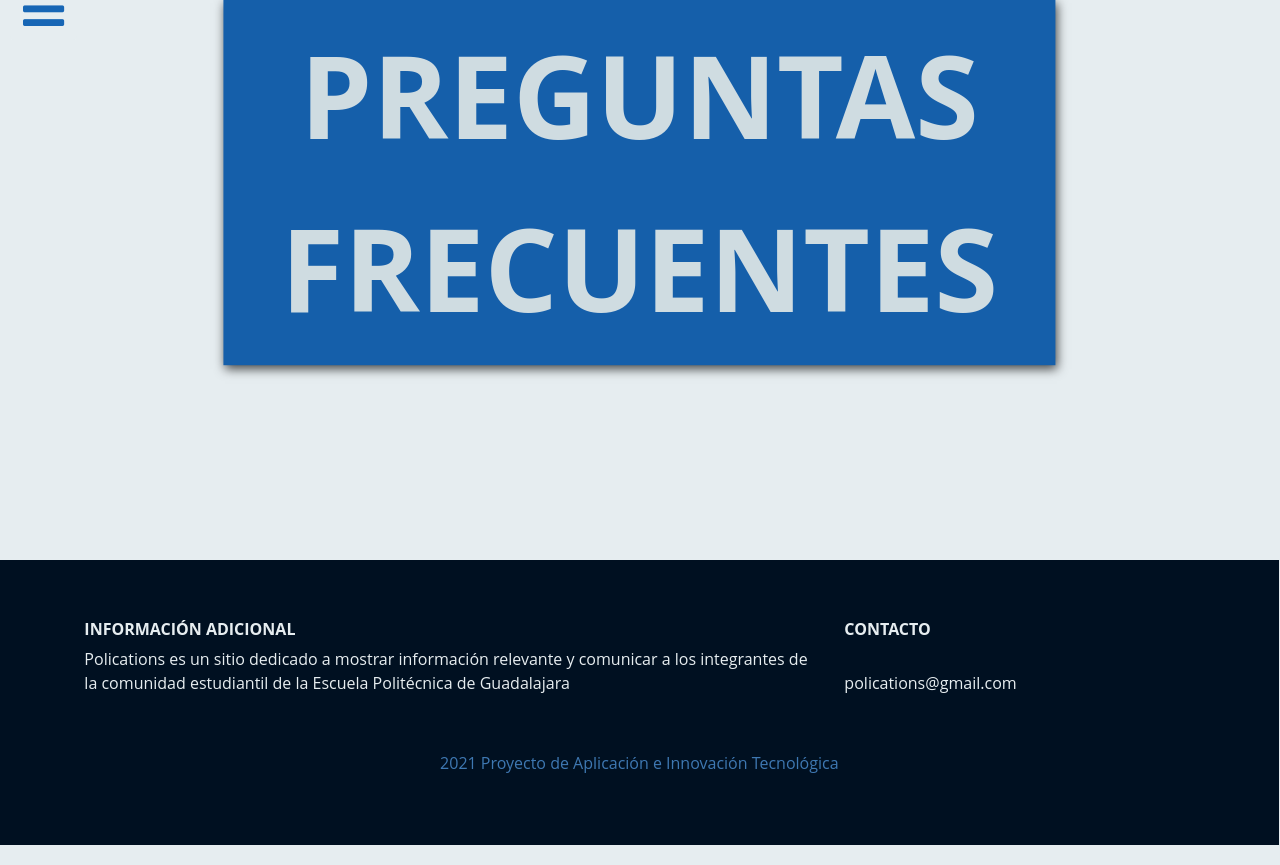
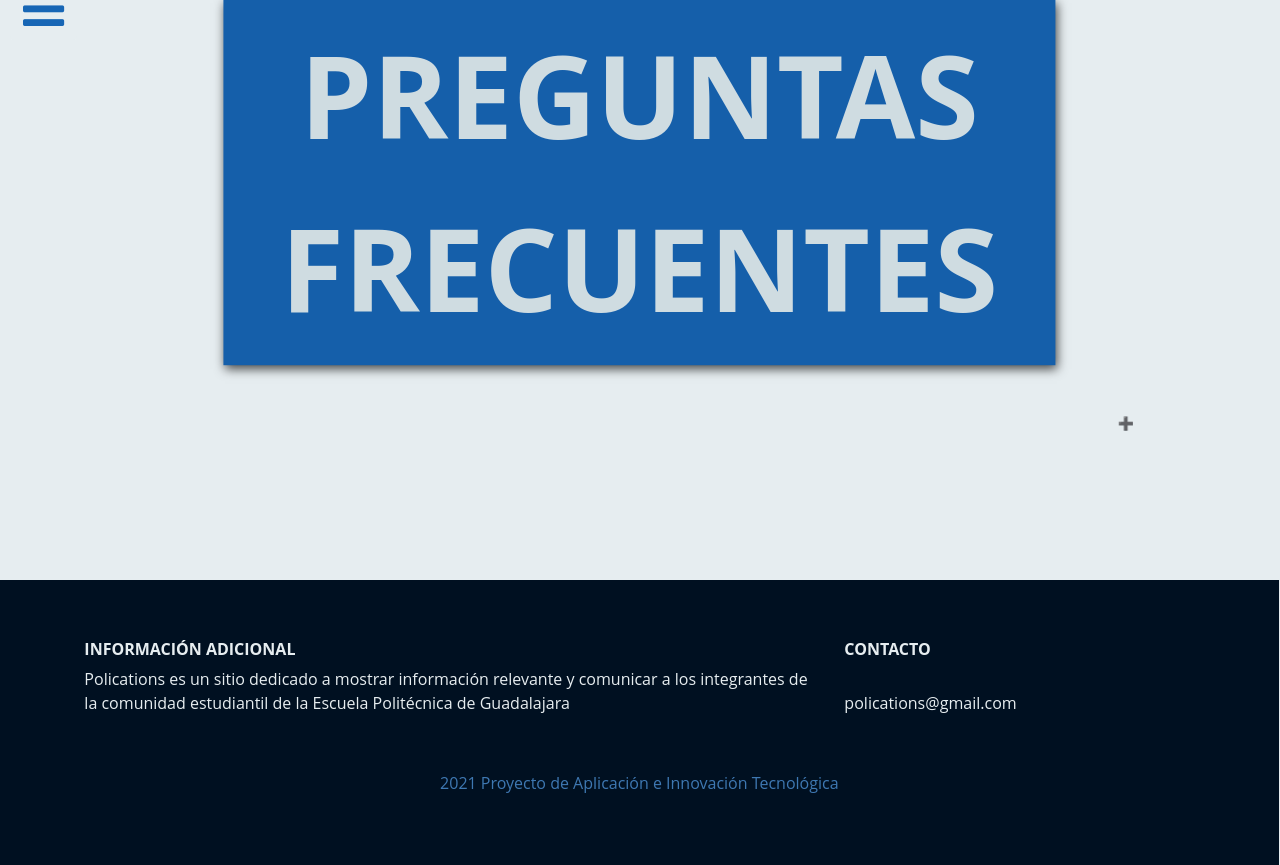
Before and after one commit to DIROJ/DIROJ.github.io, a PHP site: page /FAQ/faq.php in a window 1280 px wide. Shown: the part 32-897 px from the top of the page. Run offline with PHP 8.4, Linux system fonts and the light colour scheme; data that the repository does not hold is empty.

Commit message:
Update faq.css

```diff
--- a/Polications/styles/faq.css
+++ b/Polications/styles/faq.css
@@ -60,6 +60,18 @@
     color: #001021;
 }
 
+.accordion:after {
+    content: '\02795';
+    font-size: 13px;
+    color: #001021;
+    float: right;
+    margin-left: 5px;
+  }
+
+  .active:after {
+    content: "\2796";
+    color: #001021;
+  }
 
 .panel {
     padding: 0 18px;
```
Lines whose indentation alone changed are shown as unchanged.
